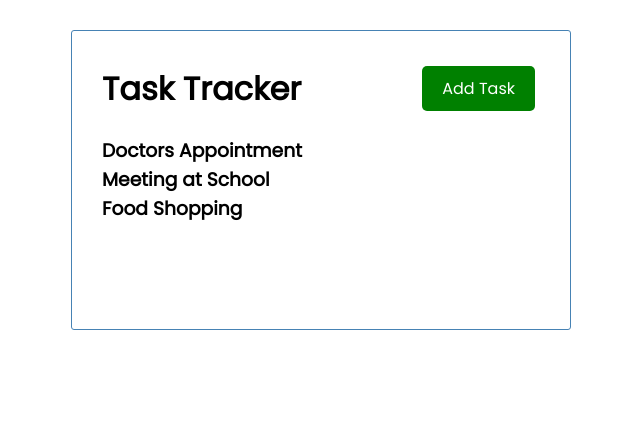
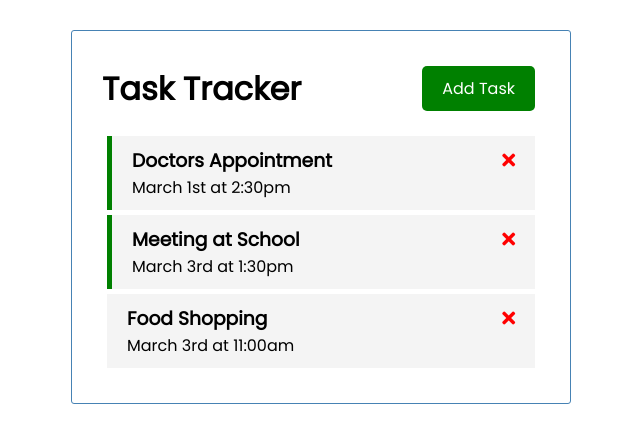
Before and after one commit to emmypuch/task-tracker, a Vue app: page / in a window 1280 px wide. Shown: the top 442 px of the page, without its empty margins (319-959 px from the left). Built offline with nearby package versions, Linux system fonts and the light colour scheme.

Commit message:
modified Task.vue

```diff
--- a/public/index.html
+++ b/public/index.html
@@ -4,6 +4,9 @@
     <meta charset="utf-8">
     <meta http-equiv="X-UA-Compatible" content="IE=edge">
     <meta name="viewport" content="width=device-width,initial-scale=1.0">
+    <link rel="stylesheet" href="https://cdnjs.cloudflare.com/ajax/libs/font-awesome/5.15.3/css/all.min.css"
+      integrity="sha512-iBBXm8fW90+nuLcSKlbmrPcLa0OT92xO1BIsZ+ywDWZCvqsWgccV3gFoRBv0z+8dLJgyAHIhR35VZc2oM/gI1w=="
+      crossorigin="anonymous" referrerpolicy="no-referrer" />
     <link rel="icon" href="<%= BASE_URL %>favicon.ico">
     <title><%= htmlWebpackPlugin.options.title %></title>
   </head>
--- a/src/App.vue
+++ b/src/App.vue
@@ -1,7 +1,7 @@
 <template>
   <div class="container">
     <Header title="Task Tracker" />
-    <Tasks :tasks="tasks" />
+    <Tasks @delete-task="deleteTask" :tasks="tasks" />
   </div>
 </template>
 
@@ -19,6 +19,13 @@
     return {
       tasks: [],
     };
+  },
+  methods: {
+    deleteTask(id) {
+      if (confirm("Are you sure?")) {
+        this.tasks = this.tasks.filter((task) => task.id !== id);
+      }
+    },
   },
   created() {
     this.tasks = [
--- a/src/components/Task.vue
+++ b/src/components/Task.vue
@@ -1,5 +1,44 @@
-<template> </template>
+<template>
+  <div
+    @dblclick="$emit('toggle-reminder', task.id)"
+    :class="[task.reminder ? 'reminder' : '', 'task']"
+  >
+    <h3>
+      {{ task.text }}
+      <i @click="$emit('delete-task', task.id)" class="fas fa-times"></i>
+    </h3>
+    <p>{{ task.day }}</p>
+  </div>
+</template>
 
 <script>
-export default {};
+export default {
+  name: "Task",
+  props: {
+    task: Object,
+  },
+};
 </script>
+
+<style scope>
+.fas {
+  color: red;
+}
+
+.task {
+  background: #f4f4f4;
+  margin: 5px;
+  padding: 10px 20px;
+  cursor: pointer;
+}
+
+.task.reminder {
+  border-left: 5px solid green;
+}
+
+.task h3 {
+  display: flex;
+  justify-content: space-between;
+  align-items: center;
+}
+</style>
--- a/src/components/Tasks.vue
+++ b/src/components/Tasks.vue
@@ -1,14 +1,19 @@
 <template>
   <div :key="task.id" v-for="task in tasks">
-    <h3>{{ task.text }}</h3>
+    <Task @delete-task="$emit('delete-task', task.id)" :task="task" />
   </div>
 </template>
 
 <script>
+import Task from "./Task";
 export default {
   name: "Tasks",
   props: {
     tasks: Array,
   },
+  components: {
+    Task,
+  },
+  emits: ["delete-task"],
 };
 </script>
```
